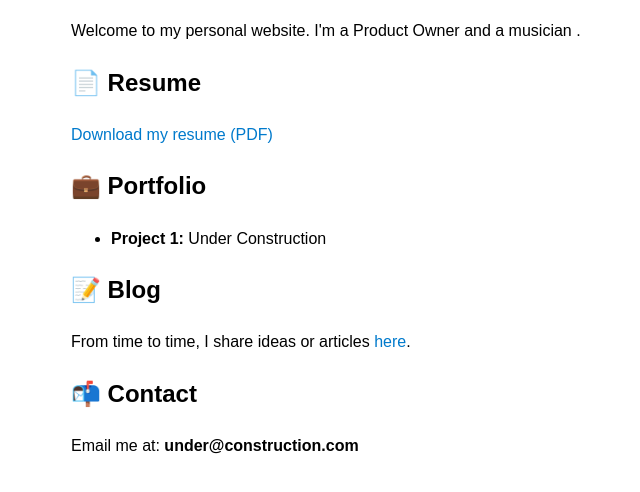
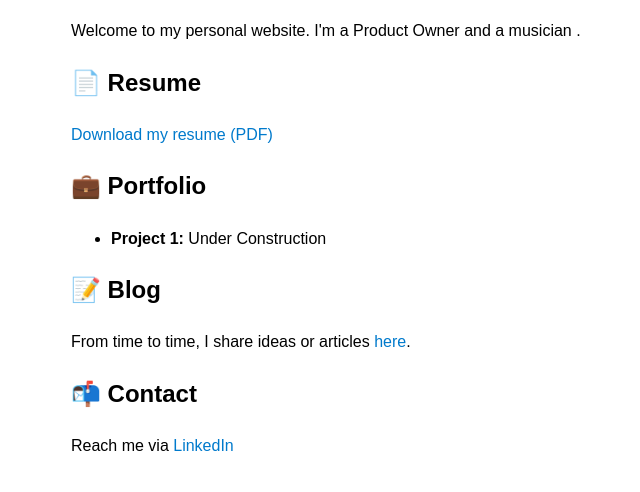
Before and after one commit to emirez/emirez.github.io, a plain HTML site: page index.html in a window 1280 px wide. Shown: the part 108-600 px from the top of the page, without its empty margins (169-809 px from the left). Drawn offline with Linux system fonts and the light colour scheme.

Commit message:
robots.txt and alias for contact in

```diff
--- a/index.html
+++ b/index.html
@@ -40,6 +40,6 @@
   <p>From time to time, I share ideas or articles <a href="#">here</a>.</p>
 
   <h2>📬 Contact</h2>
-  <p>Email me at: <strong>under@construction.com</strong></p>
+  <p>Reach me via <a href="https://www.linkedin.com/in/erenmertirez/" target="_blank">LinkedIn</a></p>
 </body>
 </html>
```
Also changed, not shown: robots.txt (added).
